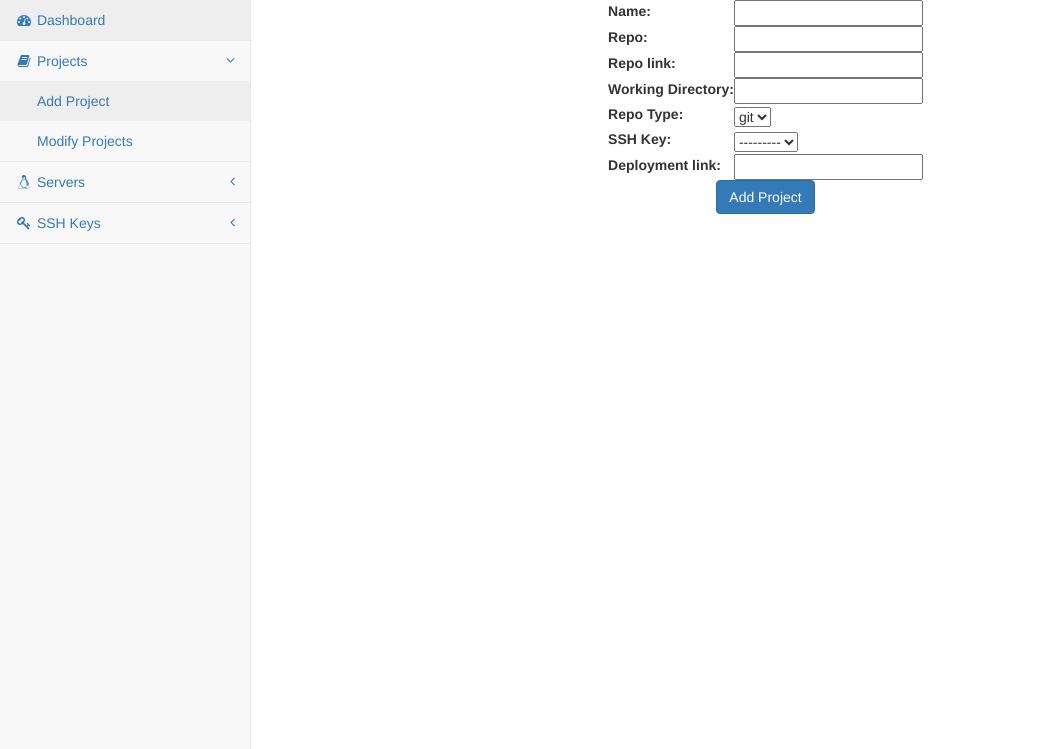
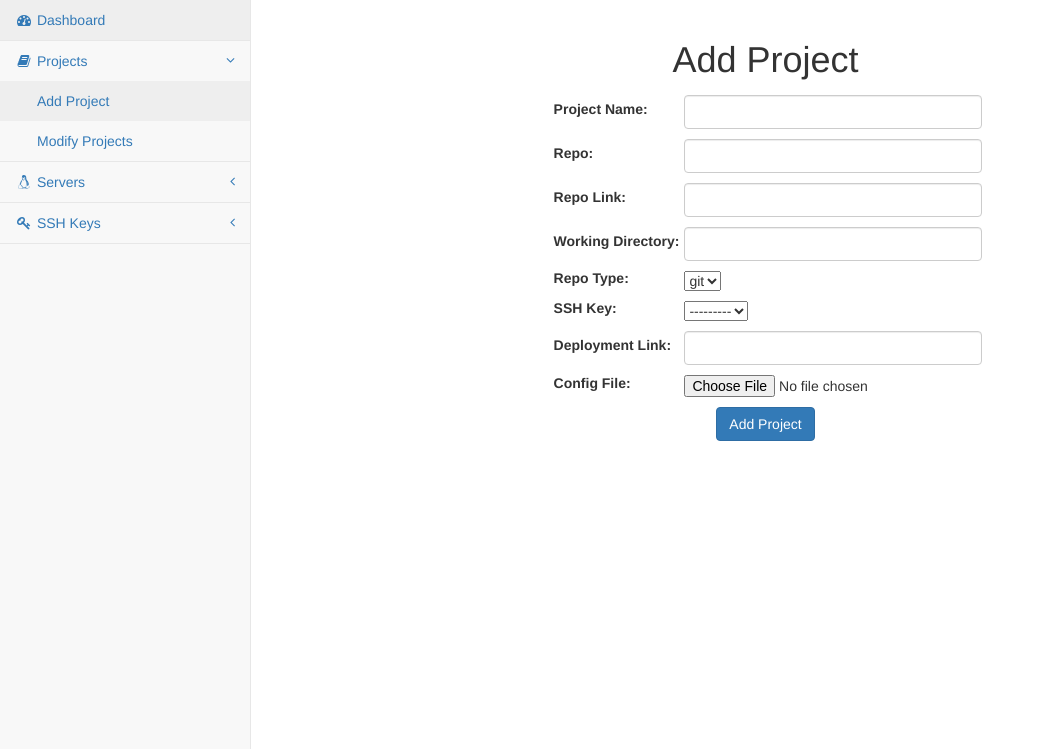
Before and after one commit to mkalioby/AutoDeploy, a Django app: page /add_project in a window 1280 px wide. Shown: the part 51-800 px from the top of the page, without its empty margins (0-1045 px from the left). Run offline with Django 3.2, Linux system fonts and the light colour scheme; data that the repository does not hold is empty; some libraries are stand-ins or nearby versions.

Commit message:
Closes #13, Closes 17, Adds a media directory for the uploaded directory setting in settings.py

```diff
--- a/webapp/autoDeploy/autoDeploy/settings.py
+++ b/webapp/autoDeploy/autoDeploy/settings.py
@@ -110,3 +110,6 @@ BASE_URL="/"
 
 STATIC_URL = BASE_URL+ 'static/'
 PROJECTS_DIR='/opt/autodeploy/projects/'
+
+MEDIA_ROOT = os.path.join(BASE_DIR, 'media')
+MEDIA_URL = '/media/'
--- a/webapp/autoDeploy/autodeploy/forms.py
+++ b/webapp/autoDeploy/autodeploy/forms.py
@@ -1,20 +1,59 @@
 __author__ = 'mohamed'
 from django import forms
 import models
+import os
+import autoDeploy.settings as settings
 repo_type=[('git','git')]
+def saveFile(file,project_name):
+    if file=='':
+        print "No File to save."
+        return ''
+    if not os.path.exists(settings.MEDIA_ROOT+"/"+project_name):
+        os.makedirs(settings.MEDIA_ROOT+"/"+project_name)
+    fpath=settings.MEDIA_ROOT+"/"+project_name+"/"+file.name
+    with open(fpath, 'wb+') as destination:
+        for chunk in file.chunks():
+            destination.write(chunk)
+    return fpath
+
 class addProjectsForm(forms.ModelForm):
-    working_dir=forms.CharField(label="Working Directory")
+    working_dir=forms.CharField(label="Working Directory",widget=forms.TextInput(attrs={'class':'form-control','size':30}))
     repo_type=forms.ChoiceField(choices=repo_type,label="Repo Type")
+    cfile=forms.FileField(label="Config File")
+    name = forms.CharField(label='Project Name',widget=forms.TextInput(attrs={'class':'form-control','size':30}))
+    repo_link= forms.CharField(label='Repo Link',widget=forms.TextInput(attrs={'class':'form-control','size':30}))
+    repo= forms.CharField(label='Repo',widget=forms.TextInput(attrs={'class':'form-control','size':30}))
+    deployment_link= forms.CharField(label='Deployment Link',widget=forms.TextInput(attrs={'class':'form-control','size':30}))
+
+    def save(self,files,name):
+        P= models.Project()
+        P.name=self.cleaned_data["name"]
+        P.deployment_link=self.cleaned_data["deployment_link"]
+        P.repo=self.cleaned_data["repo"]
+        P.repo_link=self.cleaned_data["repo_link"]
+        P.repo_type=self.cleaned_data["repo_type"]
+        P.working_dir=self.cleaned_data["working_dir"]
+        P.sshKey=self.cleaned_data["sshKey"]
+        print "Files is ",files
+        P.configFile = saveFile(files.get('cfile',''),name)
+        P.save()
     class Meta:
         model= models.Project
-        fields=("name","repo","repo_link","working_dir","repo_type","sshKey","deployment_link")
+        fields=("name","repo","repo_link","working_dir","repo_type","sshKey","deployment_link","cfile")
+
 class addServerForm(forms.ModelForm):
+    ip=forms.CharField(widget=forms.TextInput(attrs={'class':'form-control','size':30}),label="Hostname/IP")
     class Meta:
         model=models.Server
+        widgets={"name":forms.TextInput(attrs={'class':'form-control','size':30}),
+                 "DNS":forms.TextInput(attrs={'class':'form-control','size':5})
+                 }
         fields=('name','ip','port','DNS')
 class addSSHKeyForm(forms.ModelForm):
     class Meta:
         model=models.sshKey
+        widgets={'name':forms.TextInput(attrs={'class':'form-control','size':30}),
+                 'key':forms.Textarea(attrs={'class':'form-control'})}
         fields=('name','key')
 
 class CloneForm(forms.Form):
--- a/webapp/autoDeploy/autodeploy/models.py
+++ b/webapp/autoDeploy/autodeploy/models.py
@@ -28,7 +28,7 @@ class Project(models.Model):
     lastUpdate=models.DateTimeField(blank=True,default=datetime.now())
     sshKey=models.ForeignKey(sshKey,to_field="name",verbose_name="SSH Key")
     repo_link=models.URLField(blank=True)
-    deployment_link=models.URLField(blank=True)
+    deployment_link=models.CharField(max_length=200,blank=True)
 
     def __unicode__(self):
         return self.name
--- a/webapp/autoDeploy/autodeploy/views.py
+++ b/webapp/autoDeploy/autodeploy/views.py
@@ -21,12 +21,12 @@ def add_project(request):
     if request.method=="GET":
         return render_to_response("add_project.html",{"form":addProjectsForm()},context_instance=RequestContext(request))
     else:
-        form=addProjectsForm(request.POST)
+        form=addProjectsForm(request.POST,request.FILES)
         if form.is_valid():
-            form.save()
-            return render_to_response("add_project.html",{form:form,"done":True},context_instance=RequestContext(request))
+            form.save(request.FILES,form.cleaned_data["name"])
+            return render_to_response("add_project.html",{"form":form,"done":True},context_instance=RequestContext(request))
         else:
-            return render_to_response("add_project.html",{form:form,"error":True},context_instance=RequestContext(request))
+            return render_to_response("add_project.html",{"form":form,"error":True},context_instance=RequestContext(request))
 @csrf_protect
 def add_server(request):
     if request.method=="GET":
--- /dev/null
+++ b/webapp/autoDeploy/static/css/autodeploy.css
@@ -0,0 +1,26 @@
+.errorlist
+{display: none}
+.alert-danger .errorlist
+{display: block}
+.form-control {
+  background-color: #fff;
+  background-image: none;
+  border: 1px solid #ccc;
+  border-radius: 4px;
+  box-shadow: 0 1px 1px rgba(0, 0, 0, 0.075) inset;
+  color: #555;
+  display: block;
+  font-size: 14px;
+  height: 34px;
+  line-height: 1.42857;
+  margin: 5px;
+  padding: 6px 12px;
+  transition: border-color 0.15s ease-in-out 0s, box-shadow 0.15s ease-in-out 0s;
+  width: 100%;
+}
+input, button, select, textarea {
+  font-family: inherit;
+  font-size: inherit;
+  line-height: inherit;
+  margin: 5px;
+}
--- a/webapp/autoDeploy/templates/add_project.html
+++ b/webapp/autoDeploy/templates/add_project.html
@@ -1,14 +1,16 @@
 {% extends "base.html" %}
 {% block content %}
+    <br/>
     {% if done %}
         <div align="center">
             <div class="alert alert-success" style="width: 250px">Project Saved</div>
         </div>
     {% endif %}
+    <div align="center"> <h1>Add Project</h1></div>
     {%  if error %}
     <div class="alert alert-danger">{{ form.errors }}</div>
     {% endif %}
-    <form action="./add_project" method="post">
+    <form action="./add_project" method="post" enctype="multipart/form-data">
     {% csrf_token %}
     <div align="center">
     <table>
--- a/webapp/autoDeploy/templates/add_sshkey.html
+++ b/webapp/autoDeploy/templates/add_sshkey.html
@@ -8,6 +8,8 @@
     {%  if error %}
     <div class="alert alert-danger">{{ form.errors }}</div>
     {% endif %}
+    <br/>
+    <div align="center"> <h1>Add SSH Key</h1></div>
     <form action="./add_sshkey" method="post">
     {% csrf_token %}
     <div align="center">
--- a/webapp/autoDeploy/templates/base.html
+++ b/webapp/autoDeploy/templates/base.html
@@ -10,6 +10,7 @@
     <link href="{{STATIC_URL}}css/metisMenu.css" rel="stylesheet" type="text/css"/>
     <link href="{{STATIC_URL}}css/morris.css" rel="stylesheet" type="text/css"/>
     <link href="{{STATIC_URL}}css/screen.css" rel="stylesheet" type="text/css"/>
+    <link href="{{STATIC_URL}}css/autodeploy.css" rel="stylesheet" type="text/css"/>
     {% block head %}
     {% endblock %}
 </head>
```
